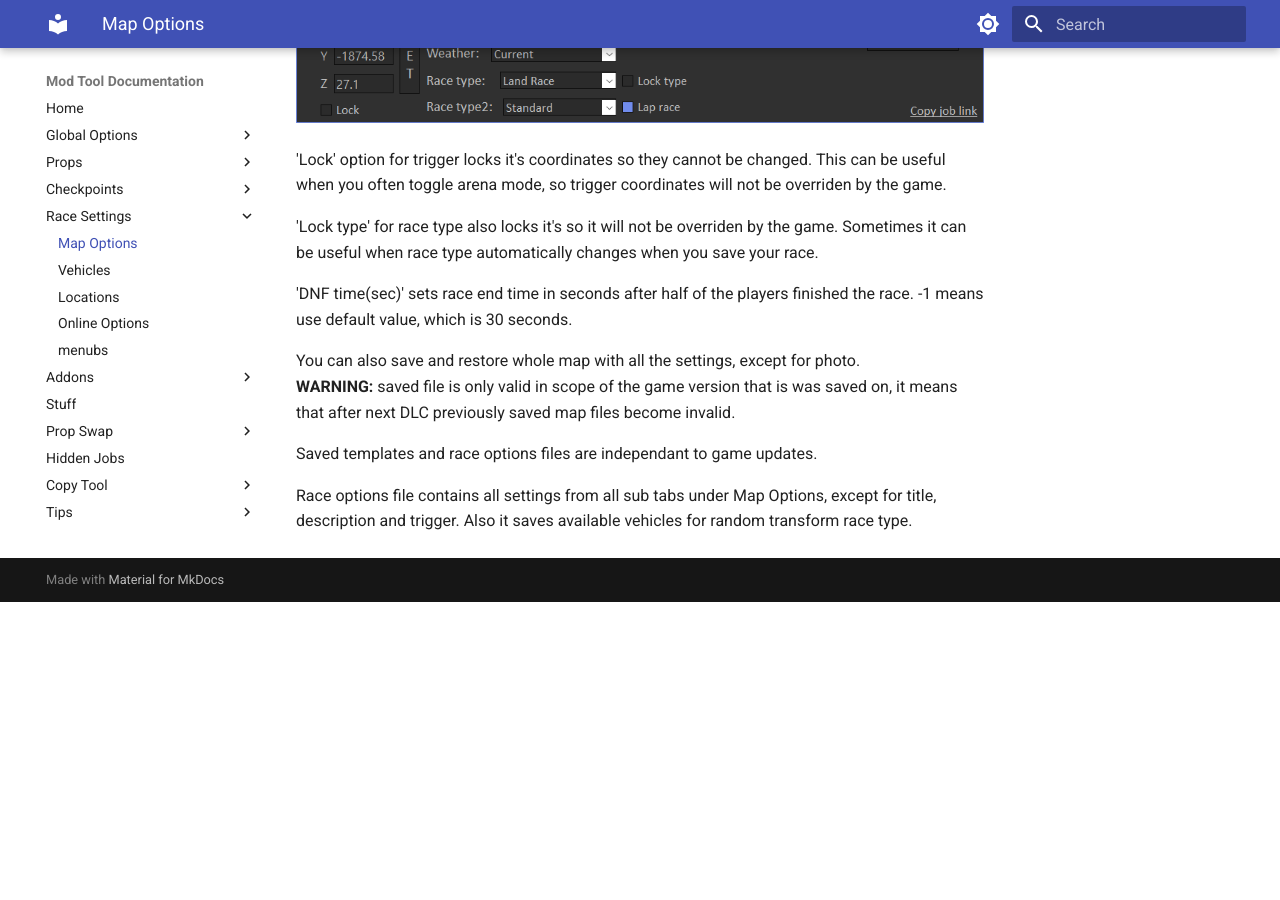
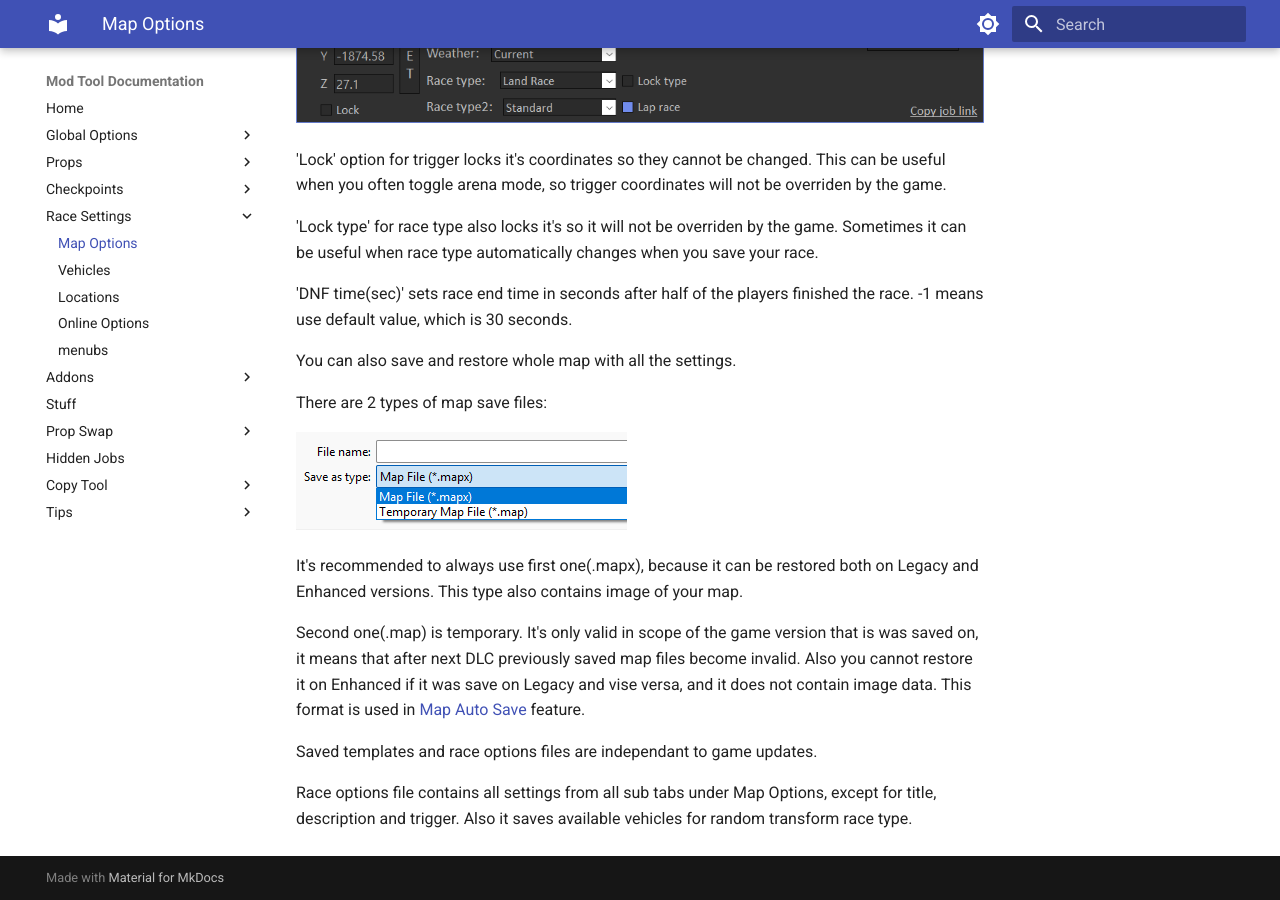
Before and after one commit to Oleg52/ModToolDocs, an MkDocs documentation site: the page built from docs/race-settings/map-options/overview.md, in a window 1280 px wide and 900 px high, scrolled down 538 px. Built offline with MkDocs 1.6.1 and Material for MkDocs 9.7.7, drawn with Linux system fonts in a browser that asks for light colours; comment, search, counter and statistics services are not loaded; before the commit the page ends 1140 px from its top, so only the background shows below that.

Commit message:
add new map save file description

```diff
--- a/docs/race-settings/map-options/overview.md
+++ b/docs/race-settings/map-options/overview.md
@@ -10,8 +10,17 @@ Map options tab allows to view and modify global settings of the map.
 
 'DNF time(sec)' sets race end time in seconds after half of the players finished the race. -1 means use default value, which is 30 seconds.
 
-You can also save and restore whole map with all the settings, except for photo.<br>
-**WARNING:** saved file is only valid in scope of the game version that is was saved on, it means that after next DLC previously saved map files become invalid.
+You can also save and restore whole map with all the settings.
+
+There are 2 types of map save files:
+
+![Img6](../../assets/images/race-settings/img06.png)
+
+It's recommended to always use first one(.mapx), because it can be restored both on Legacy and Enhanced versions. This type also contains image of your map.
+
+Second one(.map) is temporary. It's only valid in scope of the game version that is was saved on, it means that after next DLC previously saved map files become invalid.
+Also you cannot restore it on Enhanced if it was save on Legacy and vise versa, and it does not contain image data.
+This format is used in [Map Auto Save](../../../stuff/overview) feature.
 
 Saved templates and race options files are independant to game updates.
 
```
Also changed, not shown: docs/assets/images/race-settings/img06.png (added).
